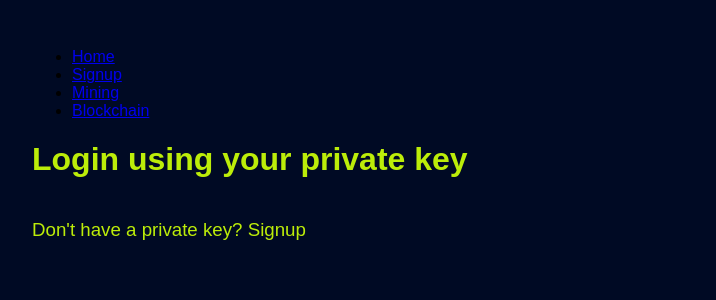
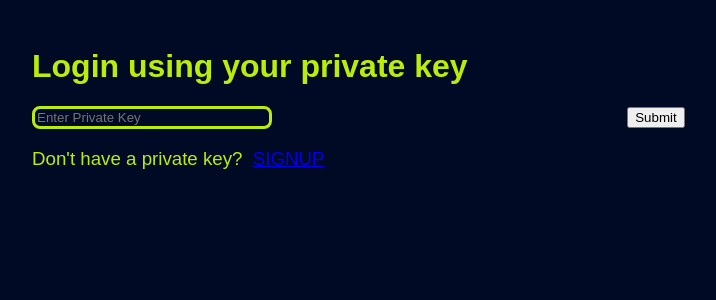
Before and after one commit to anerli/learncoin, a React (Create React App) app in the folder client/learncoin-client/: page / in a window 1280 px wide. Shown: the top 300 px of the page, without its empty margins (16-732 px from the left). Built offline with nearby package versions, Linux system fonts and the light colour scheme.

Commit message:
feat: embedded navigation

```diff
--- a/client/learncoin-client/src/Pages/Homepage.js
+++ b/client/learncoin-client/src/Pages/Homepage.js
@@ -1,7 +1,7 @@
 import Module from "../components/Module";
 import Send from "../components/Send";
 import Redirect1 from "../components/Redirect1";
-import Redirect2 from "../components/Redirect2"
+import Redirect2 from "../components/Redirect2";
 
 function Homepage() {
     return (
--- a/client/learncoin-client/src/Pages/Layout.js
+++ b/client/learncoin-client/src/Pages/Layout.js
@@ -1,25 +1,8 @@
-import {Outlet, Link} from "react-router-dom";
+import {Outlet} from "react-router-dom";
 
 const Layout = () => {
     return (
         <>
-            <nav>
-                <ul>
-                    <li>
-                        <Link to="/homepage">Home</Link>
-                    </li>
-                    <li>
-                        <Link to="/signup">Signup</Link>
-                    </li>
-                    <li>
-                        <Link to="/mining">Mining</Link>
-                    </li>
-                    <li>
-                        <Link to="/blockchain">Blockchain</Link>
-                    </li>
-                </ul>
-            </nav>
-
             <Outlet />
         </>
     )
--- a/client/learncoin-client/src/Pages/Login.js
+++ b/client/learncoin-client/src/Pages/Login.js
@@ -1,8 +1,35 @@
+import React from 'react';
+import {Link} from 'react-router-dom';
+
+let valid = false;
+
+function checkLogin(formid) {
+    console.log("submitted: ", document.getElementById("key").value);
+
+    if(document.getElementById("key").value != ""){
+        valid = true;
+    }
+
+    if(valid){
+        document.getElementById(formid).submit();
+    }
+    else{
+        alert("Invalid Private Key");
+    }
+};
+
 const Login = () => {
     return (
         <div>
             <h1>Login using your private key</h1>
-            <h3>Don't have a private key? Signup</h3>
+            <form id="myform" action="/Homepage">
+                <input type="text" placeholder="Enter Private Key" id="key"/>
+                <input type="button" value="Submit" onClick={() => checkLogin('myform')}/>
+            </form>
+            <h3>Don't have a private key? &nbsp;
+                <Link to="/signup">SIGNUP</Link>
+            </h3>
+
         </div>
     )
 };
--- a/client/learncoin-client/src/Pages/Signup.js
+++ b/client/learncoin-client/src/Pages/Signup.js
@@ -7,23 +7,6 @@ let inputStyle = {
 function createFunction() {
     console.log('clicked');
     document.getElementById('text').style.visibility = 'visible';
-    crypto.generateKeyPair(
-        'ed25519',
-        {
-            publicKeyEncoding: {
-                type: 'spki',
-                format: 'der'
-            },
-            privateKeyEncoding: {
-                type: 'pkcs8',
-                format: 'der'
-            }
-        },
-        (err, publicKey, privateKey) => {
-            console.log("Public key:", publicKey.toString('hex'));
-            console.log("Private key:", privateKey.toString('hex'));
-        }
-    );
 };
 
 const Signup = () => {
--- a/client/learncoin-client/src/components/Redirect1.js
+++ b/client/learncoin-client/src/components/Redirect1.js
@@ -1,11 +1,15 @@
+import {Link} from "react-router-dom";
+
 function Redirect1() {
   return (
     <div>
       <div className="redirect">
-        <img
-          className="redirect_decal"
-          src="https://drive.google.com/uc?export=download&id=1T8ab5ZD5OxG1STCtTYadP2SRsjXSUCUW"
-        />
+        <Link to="/blockchain">
+          <img
+            className="redirect_decal"
+            src="https://drive.google.com/uc?export=download&id=1T8ab5ZD5OxG1STCtTYadP2SRsjXSUCUW"
+          />
+        </Link>
       </div>
     </div>
   );
--- a/client/learncoin-client/src/components/Redirect2.js
+++ b/client/learncoin-client/src/components/Redirect2.js
@@ -1,11 +1,15 @@
+import {Link} from "react-router-dom";
+
 function Redirect2() {
     return (
       <div>
         <div className="redirect">
-          <img
-            className="redirect_decal"
-            src="https://drive.google.com/uc?export=download&id=1f9XsCJ9nqDp72mQ99wDdOjiA_widhug4"
-          />
+          <Link to="/mining">
+            <img
+              className="redirect_decal"
+              src="https://drive.google.com/uc?export=download&id=1f9XsCJ9nqDp72mQ99wDdOjiA_widhug4"
+            />
+          </Link>
         </div>
       </div>
     );
--- a/client/learncoin-client/src/index.css
+++ b/client/learncoin-client/src/index.css
@@ -34,6 +34,10 @@ h3 {
 }
 
 p {
+  color: #BCED09;
+}
+
+label {
   color: #BCED09;
 }
 
--- a/client/learncoin-client/src/index.js
+++ b/client/learncoin-client/src/index.js
@@ -20,6 +20,14 @@ export default function App() {
                     <Route path="signup" element={<Signup />} />
                     <Route path="mining" element={<Mining />} />
                     <Route path="blockchain" element={<Blockchain />} />
+                    <Route
+                        path="*"
+                        element={
+                            <main>
+                                <h2>This page does not exist!</h2>
+                            </main>
+                        }
+                    />
                 </Route>
             </Routes>
         </BrowserRouter>
```
Also changed, not shown: 1 other file (tests, documents, lock files or other folders).
